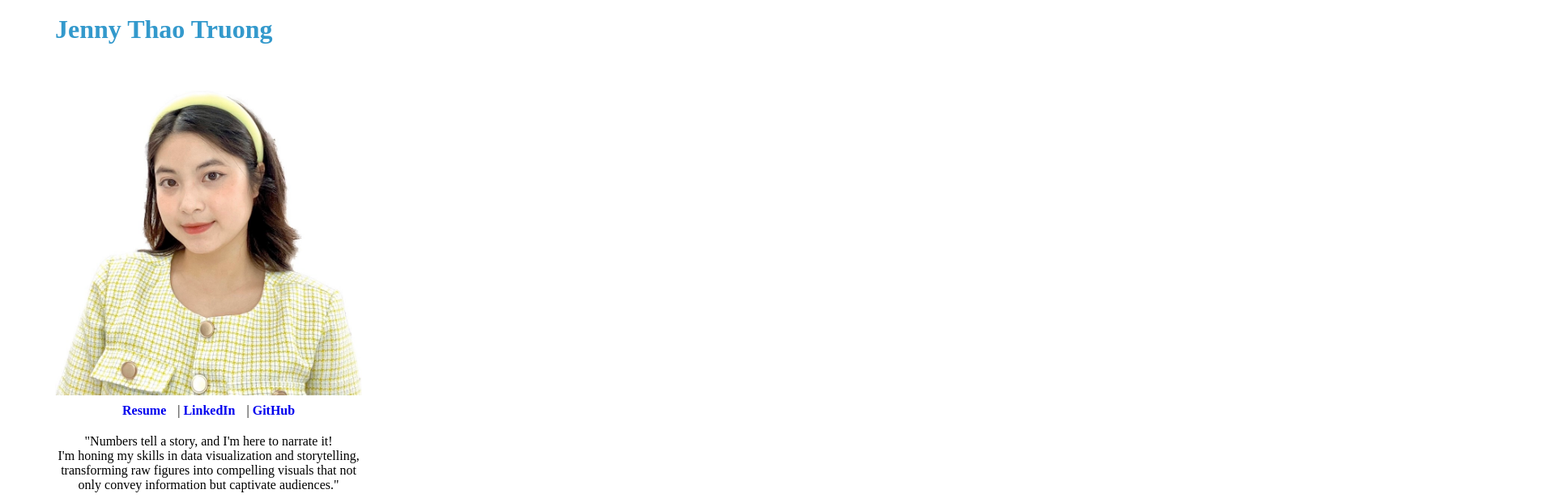
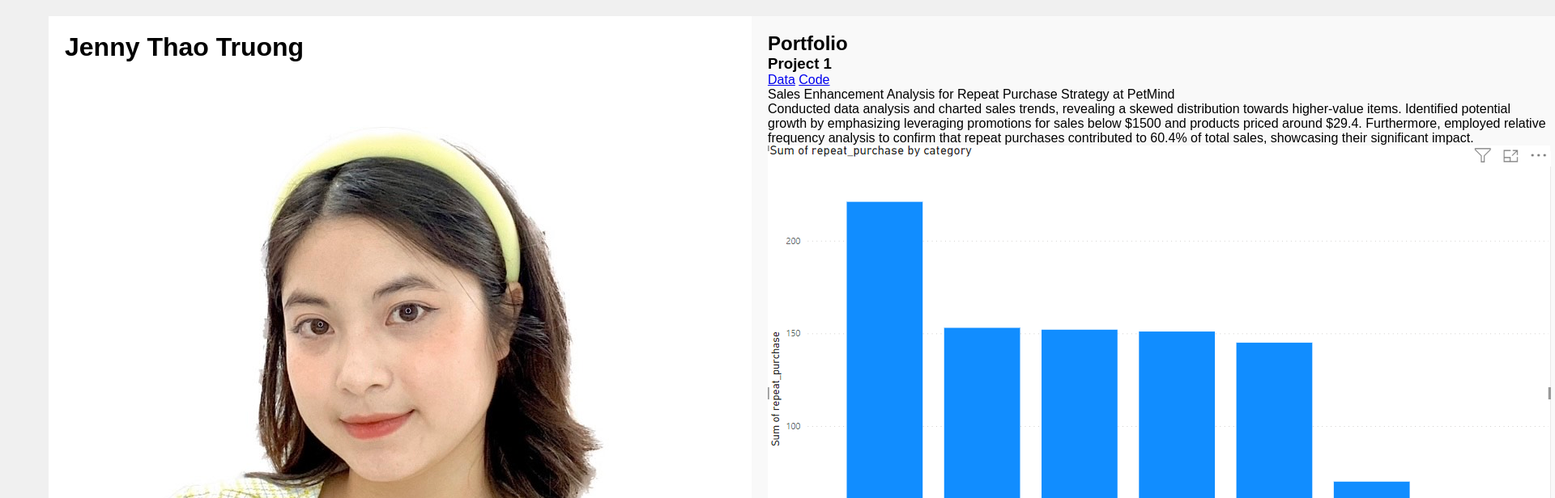
Before and after one commit to thaojenny/page, a plain HTML site: page index.html in a window 1280 px wide. Shown: the top 616 px of the page at 81% size, 1920 px wide, since content can reach past the window. Drawn offline with Linux system fonts and the light colour scheme.

Commit message:
Update styles.css

```diff
--- a/styles.css
+++ b/styles.css
@@ -1,148 +1,34 @@
-/* styles.css */
-
-/* Set the color and margin for the name */
-.name h1 {
-    color: #3399CC; /* Change the color of the name to blue */
-    margin-top: 35px;
+/* Reset some default margin and padding */
+body, h1, h2, h3, p, ul, li {
+    margin: 0;
+    padding: 0;
 }
 
-/* Style skill categories */
-.category {
-    margin-bottom: 20px; /* Add vertical spacing between categories */
+/* Apply a background color or styles to the whole page if needed */
+body {
+    background-color: #f0f0f0;
+    font-family: Arial, sans-serif;
 }
 
-/* Style skill titles */
-.category-title {
-    font-weight: bold;
+/* Create a container to hold the two columns */
+.container {
+    max-width: 1200px; /* Adjust the max width as needed */
+    margin: 0 auto; /* Center the container */
+    padding: 20px;
+    box-sizing: border-box;
+    display: flex; /* Use flexbox for layout */
 }
 
-/* Style skill lists */
-.skill-list {
-    list-style-type: none; /* Remove the list bullet points */
-    margin-left: 0;
-    padding-left: 0;
+/* Style the left column */
+.left {
+    flex: 1; /* Expand to fill available space */
+    padding: 20px; /* Add padding as needed */
+    background-color: #fff; /* Background color for the left column */
 }
 
-/* Style individual skills */
-.skill-list li {
-    font-weight: normal; /* Make skills not bold */
-    display: inline; /* Display skills in a line */
-    margin-right: 5px; /* Add spacing between skills */
+/* Style the right column */
+.right {
+    flex: 1; /* Expand to fill available space */
+    padding: 20px; /* Add padding as needed */
+    background-color: #f9f9f9; /* Background color for the right column */
 }
-
-/* Style the portfolio heading */
-.portfolio-heading {
-    text-align: center; /* Center-align the heading text */
-    margin-bottom: 20px; /* Add some spacing below the heading */
-    color: #22679A; /* Use the color of your name */
-    font-weight: bold; /* Make the heading bold */
-}
-
-/* Style the project headings */
-.project-heading {
-    color: #22679A; /* Use the color of your name */
-    font-weight: bold; /* Make the heading bold */
-}
-
-/* Style the project titles */
-.project-title {
-    color: #22679A; /* Use the color of your name */
-    font-weight: bold; /* Make the title bold */
-}
-
-.project-description p:first-child {
-    font-weight: bold;
-}
-
-.container {
-    overflow: hidden; /* Clear the floats */
-}
-
-.left {
-    width: 30%;
-    margin-left: 60px;
-}
-.skills {
-    float: left; /* Float the skills div to the left */
-    width: 30%; /* Adjust the width as needed */
-    margin-left: 60px; /* Add margin if necessary */
-    margin-top: 20px; /* Add some spacing between the intro and skills */
-}
-.left h1 {
-    margin-top: 10px; /* Add space between image and name */
-    /* Add any other styling for the name here */
-}
-
-.left img {
-    max-width: 100%; /* Set maximum width for the image */
-    height: auto;
-    display: block;
-    margin: 0 auto;
-}
-
-.left .intro {
-    text-align: center; /* Center-align the introduction */
-    margin-top: 20px; /* Add some spacing between the name and introduction */
-}
-
-.links {
-    text-align: center; /* Center-align the links */
-    margin-top: 10px; /* Add some spacing between the image and links */
-}
-
-.links a {
-    display: inline-block;
-    margin-right: 10px;
-    text-decoration: none !important;
-    font-weight: bold !important;
-}
-
-.links a:last-child {
-    margin-right: 0;
-}
-
-/* Style the right side */
-.right {
-    width: 70%; /* Adjust the width as needed */
-    padding: 20px;
-    box-sizing: border-box;
-    margin-top: 20px;
-}
-.clear {
-    clear: both;
-}
-.portfolio-item {
-    margin-bottom: 30px;
-}
-
-.portfolio-item img {
-    max-width: 100%;
-}
-
-.portfolio-item h3 {
-    margin-top: 10px;
-}
-
-.portfolio-item p {
-    margin-bottom: 10px;
-}
-
-.portfolio-item a {
-    display: inline-block;
-    margin-right: 10px;
-    background-color: #22679A;
-    color: #fff;
-    padding: 5px 10px;
-    text-decoration: none;
-    border-radius: 5px;
-}
-
-.portfolio-item a:hover {
-    background-color: #555;
-}
-.container::after {
-    content: "";
-    display: table;
-    clear: both;
-}
-/* ... (rest of the CSS) ... */
```
